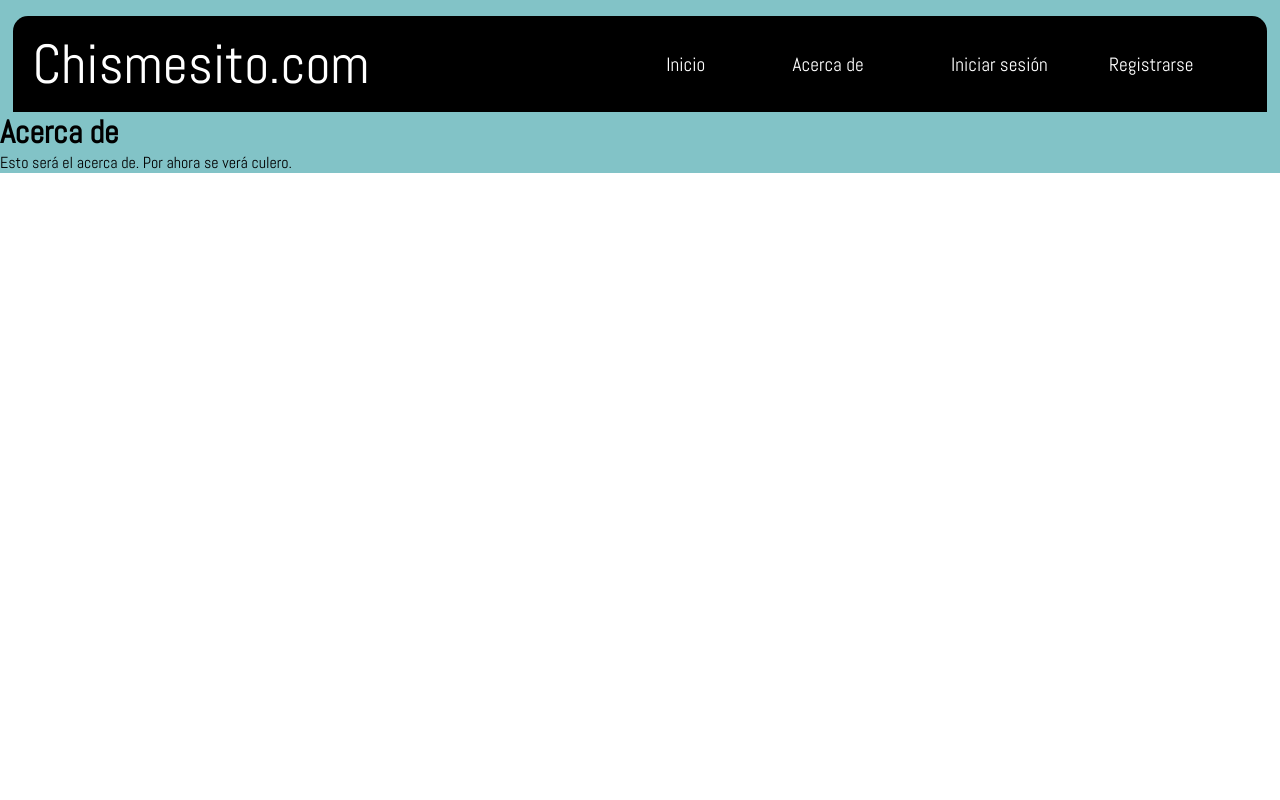
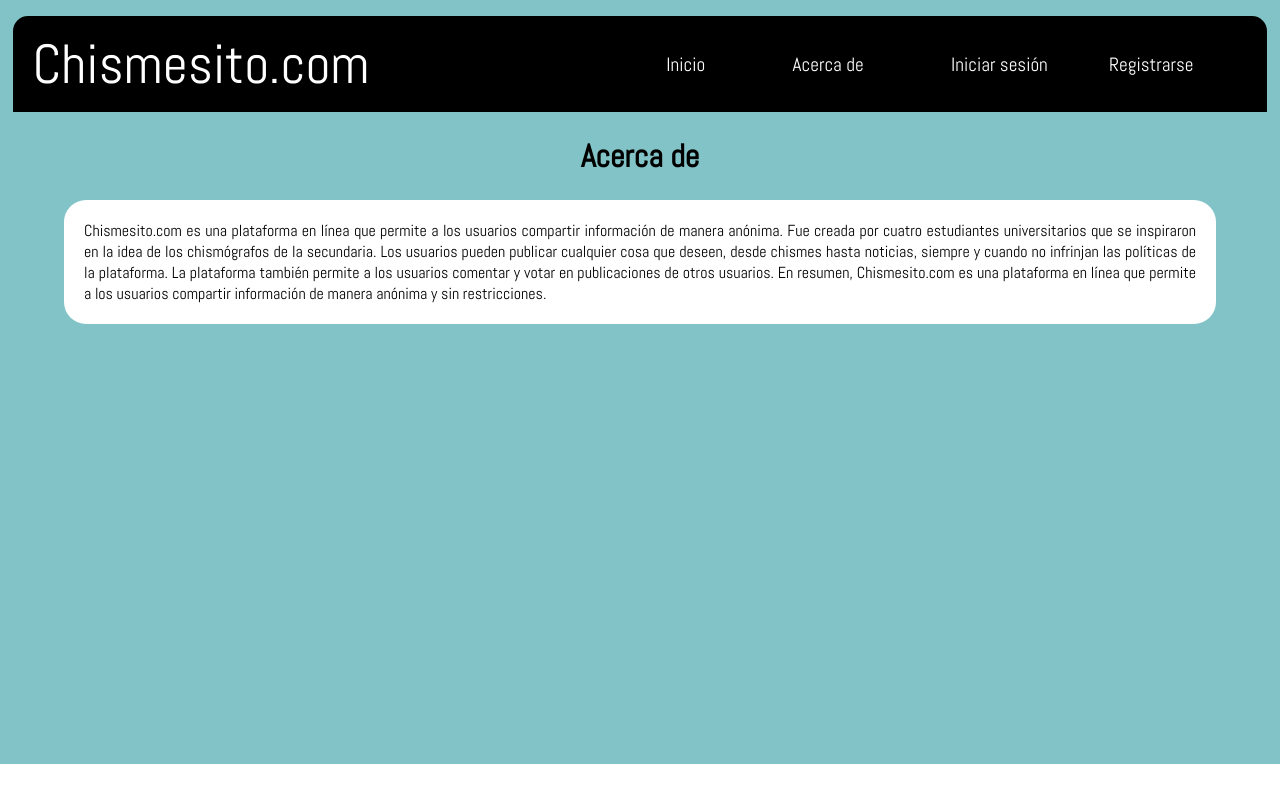
Before and after one commit to LuzR25/proyecto_chismecito, a Vue app: page /acercade in a window 1280 px wide. Built offline with nearby package versions, Linux system fonts and the light colour scheme.

Commit message:
Creación componente Acerca de

```diff
--- a/src/components/acerca_de.vue
+++ b/src/components/acerca_de.vue
@@ -1,10 +1,32 @@
 <template>
-<h1>Acerca de</h1>
-<p>Esto será el acerca de. Por ahora se verá culero.</p>
+<h1 id="title">Acerca de</h1>
+<div id="about">
+    <p id="text">Chismesito.com es una plataforma en línea que permite a los usuarios compartir información de manera anónima. Fue creada por cuatro estudiantes universitarios que se inspiraron en la idea de los chismógrafos de la secundaria. Los usuarios pueden publicar cualquier cosa que deseen, desde chismes hasta noticias, siempre y cuando no infrinjan las políticas de la plataforma. La plataforma también permite a los usuarios comentar y votar en publicaciones de otros usuarios. En resumen, Chismesito.com es una plataforma en línea que permite a los usuarios compartir información de manera anónima y sin restricciones.
+    </p>
+
+</div>
+<div id="footer"></div>
 </template>
 
 <script setup>
 </script>
 
 <style scoped>
+#title{
+    padding: 3vh 0 3vh 0;
+    text-align: center;
+}
+#about{
+    background: white;
+    border-radius: 22px;
+    text-align: justify;
+    width: 90%;
+    margin: auto;
+}
+#text{
+    padding: 20px;
+}
+#footer{
+    height: 55vh;
+}
 </style>
```
